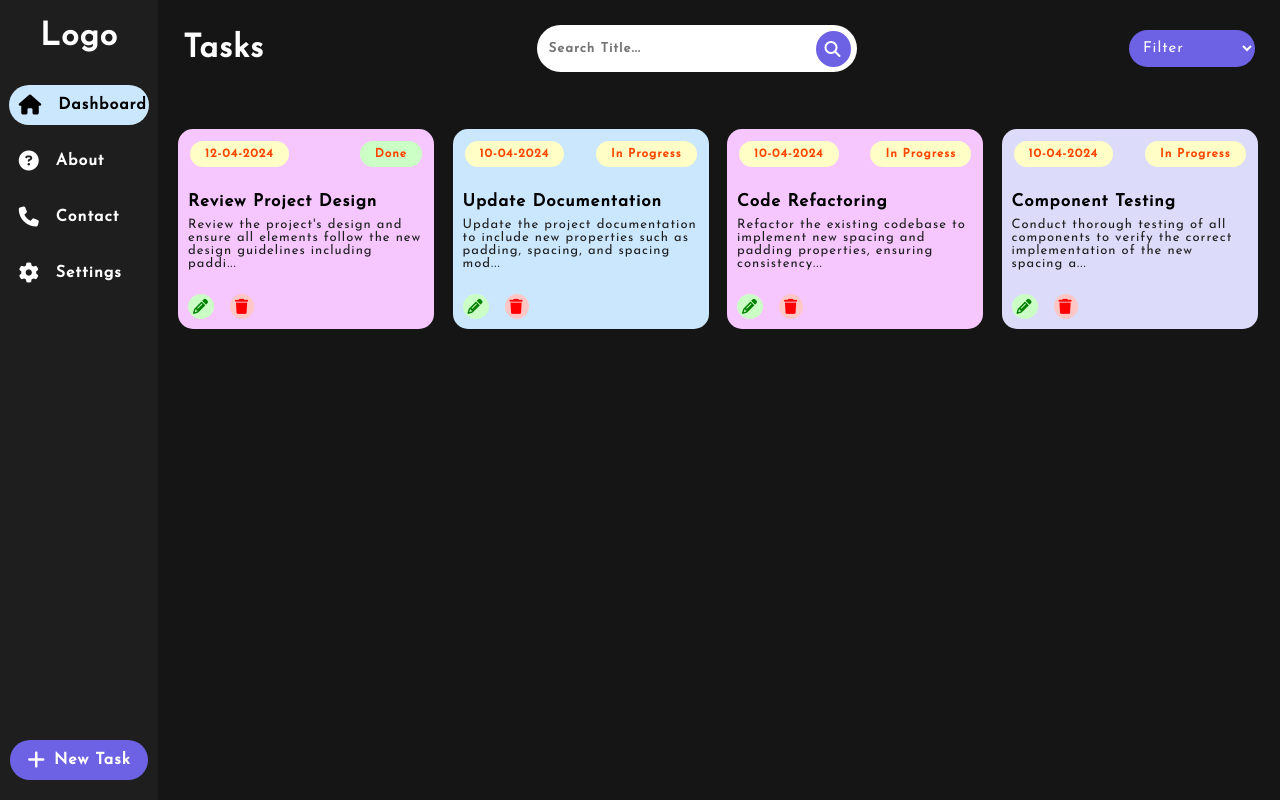
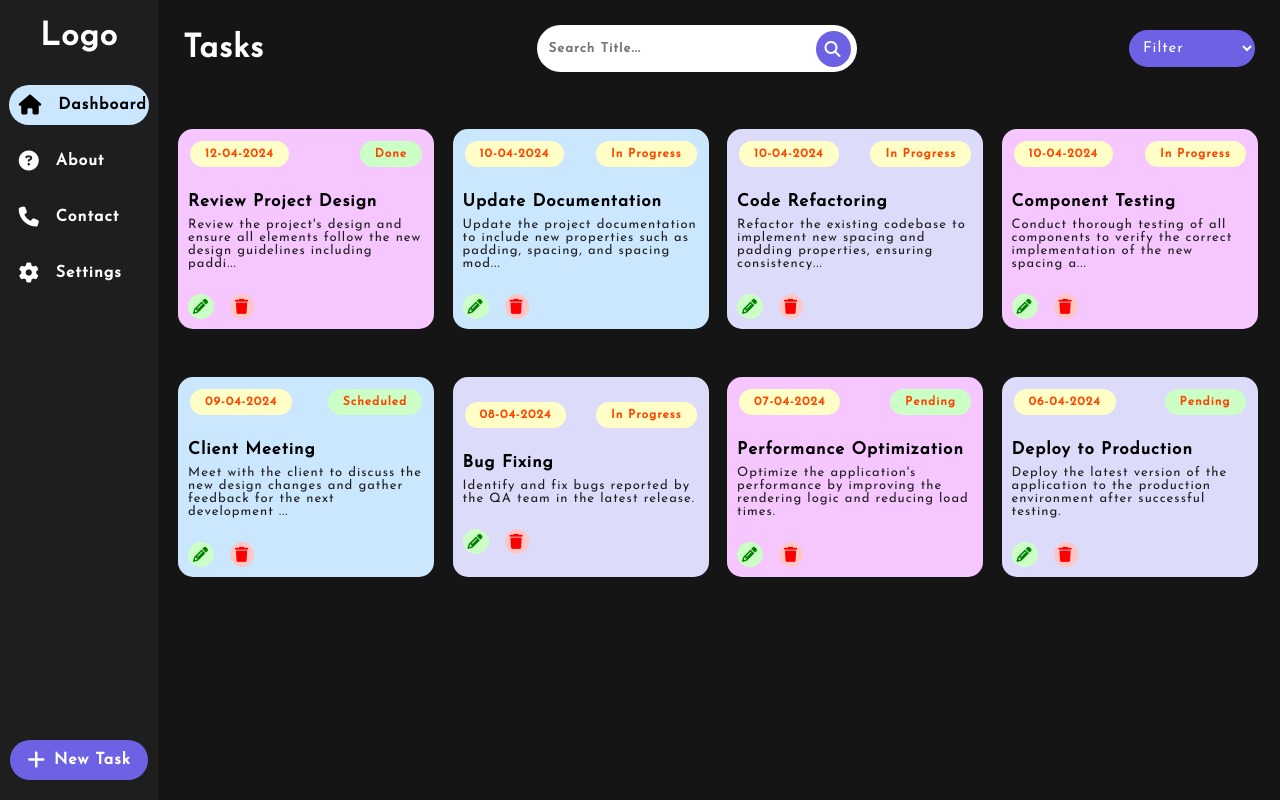
Before and after one commit to muhazAhmed/pesto-assessment, a React (Vite) app in the folder client/: page / in a window 1280 px wide. Built offline with nearby package versions, Linux system fonts and the light colour scheme; no server answers.

Commit message:
added netlify configs

```diff
--- a/client/src/pages/DummyData.ts
+++ b/client/src/pages/DummyData.ts
@@ -23,4 +23,28 @@ export const taskDummyItems = [
     description: "Conduct thorough testing of all components to verify the correct implementation of the new spacing and padding properties.",
     status: "In Progress",
   },
+  {
+    date: "09-04-2024",
+    title: "Client Meeting",
+    description: "Meet with the client to discuss the new design changes and gather feedback for the next development phase.",
+    status: "Scheduled",
+  },
+  {
+    date: "08-04-2024",
+    title: "Bug Fixing",
+    description: "Identify and fix bugs reported by the QA team in the latest release.",
+    status: "In Progress",
+  },
+  {
+    date: "07-04-2024",
+    title: "Performance Optimization",
+    description: "Optimize the application's performance by improving the rendering logic and reducing load times.",
+    status: "Pending",
+  },
+  {
+    date: "06-04-2024",
+    title: "Deploy to Production",
+    description: "Deploy the latest version of the application to the production environment after successful testing.",
+    status: "Pending",
+  },
 ];
```
Also changed, not shown: 1 other file (tests, documents, lock files or other folders).
